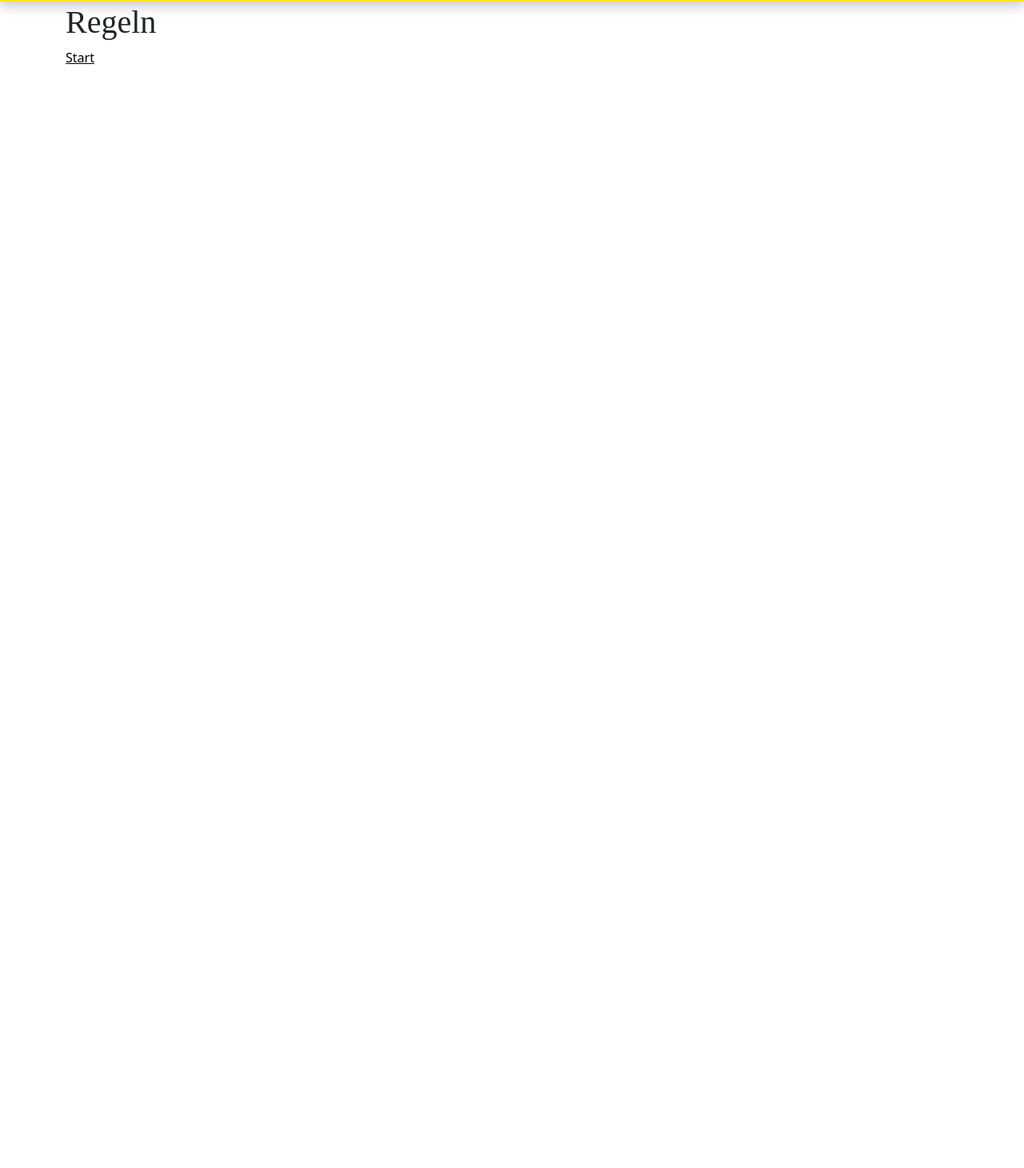
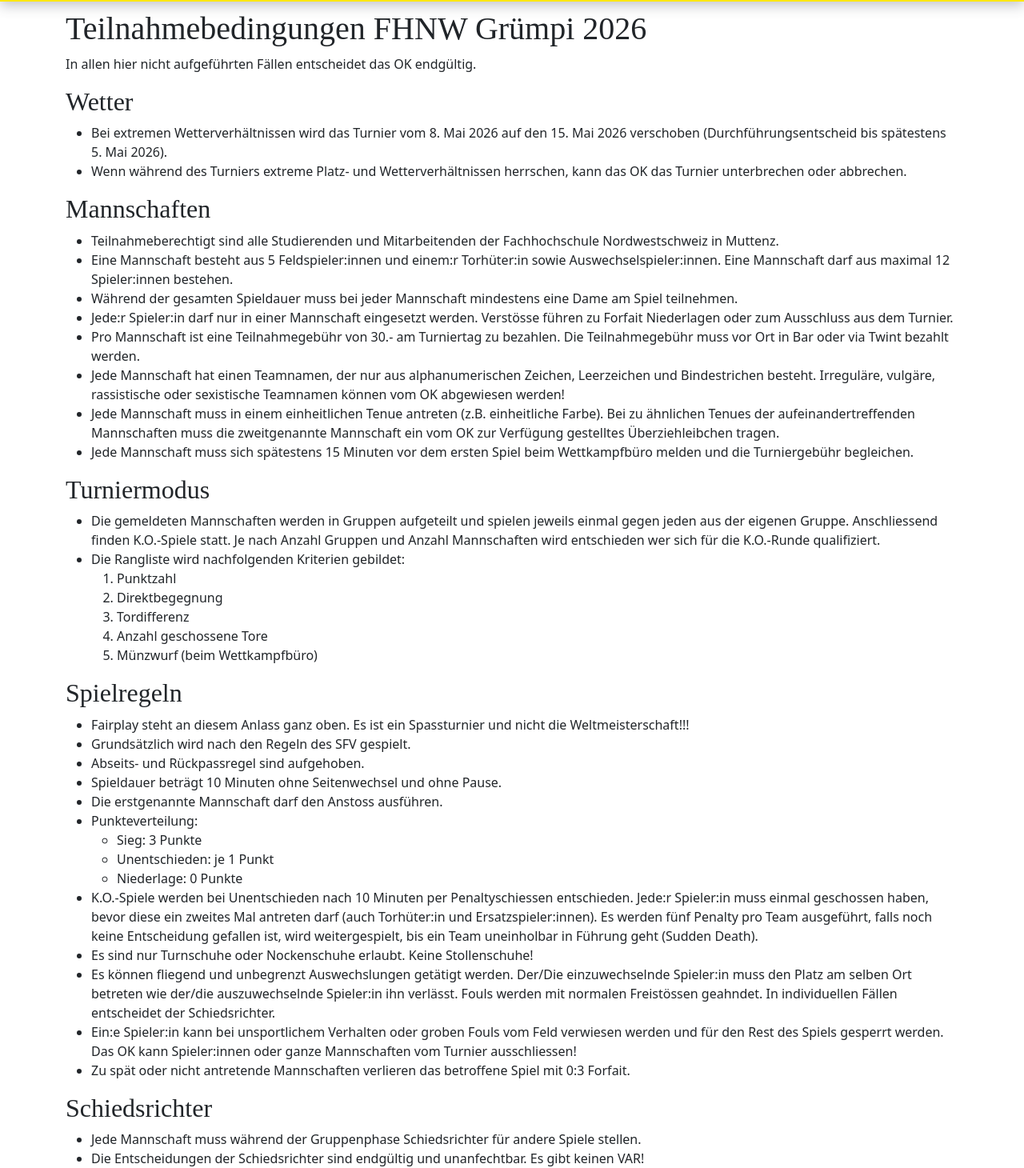
Before and after one commit to daka-fhnw/gruempi-2026, a React (Vite) app: page /regeln in a window 1280 px wide. Shown: the part 132-1592 px from the top of the page at 80% size. Before the commit the page ends 800 px from the top, so only its background shows below. Built offline with nearby package versions, Linux system fonts and the light colour scheme; a web font is replaced by a local one.

Commit message:
game rules added

```diff
--- a/src/App.scss
+++ b/src/App.scss
@@ -1,3 +1,4 @@
 main {
-  margin-top: 8.5rem;
+  margin-top: 9rem;
+  margin-bottom: 5rem;
 }
--- /dev/null
+++ b/src/hooks/useScrollToTop.tsx
@@ -0,0 +1,9 @@
+import { useEffect } from "react";
+
+const useScrollToTop = (): void => {
+  useEffect(() => {
+    window.scrollTo(0, 0);
+  }, []);
+};
+
+export default useScrollToTop;
--- a/src/pages/Regeln.tsx
+++ b/src/pages/Regeln.tsx
@@ -1,10 +1,161 @@
-import { Link } from "react-router-dom";
+import useScrollToTop from "../hooks/useScrollToTop";
 
 export default function Regeln() {
+  useScrollToTop();
   return (
     <div>
-      <h1>Regeln</h1>
-      <Link to="/">Start</Link>
+      <h1>Teilnahmebedingungen FHNW Grümpi 2026</h1>
+      <p>
+        In allen hier nicht aufgeführten Fällen entscheidet das OK endgültig.
+      </p>
+      <h2>Wetter</h2>
+      <ul>
+        <li>
+          Bei extremen Wetterverhältnissen wird das Turnier vom 8. Mai 2026 auf
+          den 15. Mai 2026 verschoben (Durchführungsentscheid bis spätestens 5.
+          Mai 2026).
+        </li>
+        <li>
+          Wenn während des Turniers extreme Platz- und Wetterverhältnissen
+          herrschen, kann das OK das Turnier unterbrechen oder abbrechen.
+        </li>
+      </ul>
+      <h2>Mannschaften</h2>
+      <ul>
+        <li>
+          Teilnahmeberechtigt sind alle Studierenden und Mitarbeitenden der
+          Fachhochschule Nordwestschweiz in Muttenz.
+        </li>
+        <li>
+          Eine Mannschaft besteht aus 5 Feldspieler:innen und einem:r
+          Torhüter:in sowie Auswechselspieler:innen. Eine Mannschaft darf aus
+          maximal 12 Spieler:innen bestehen.
+        </li>
+        <li>
+          Während der gesamten Spieldauer muss bei jeder Mannschaft mindestens
+          eine Dame am Spiel teilnehmen.
+        </li>
+        <li>
+          Jede:r Spieler:in darf nur in einer Mannschaft eingesetzt werden.
+          Verstösse führen zu Forfait Niederlagen oder zum Ausschluss aus dem
+          Turnier.
+        </li>
+        <li>
+          Pro Mannschaft ist eine Teilnahmegebühr von 30.- am Turniertag zu
+          bezahlen. Die Teilnahmegebühr muss vor Ort in Bar oder via Twint
+          bezahlt werden.
+        </li>
+        <li>
+          Jede Mannschaft hat einen Teamnamen, der nur aus alphanumerischen
+          Zeichen, Leerzeichen und Bindestrichen besteht. Irreguläre, vulgäre,
+          rassistische oder sexistische Teamnamen können vom OK abgewiesen
+          werden!
+        </li>
+        <li>
+          Jede Mannschaft muss in einem einheitlichen Tenue antreten (z.B.
+          einheitliche Farbe). Bei zu ähnlichen Tenues der aufeinandertreffenden
+          Mannschaften muss die zweitgenannte Mannschaft ein vom OK zur
+          Verfügung gestelltes Überziehleibchen tragen.
+        </li>
+        <li>
+          Jede Mannschaft muss sich spätestens 15 Minuten vor dem ersten Spiel
+          beim Wettkampfbüro melden und die Turniergebühr begleichen.
+        </li>
+      </ul>
+      <h2>Turniermodus</h2>
+      <ul>
+        <li>
+          Die gemeldeten Mannschaften werden in Gruppen aufgeteilt und spielen
+          jeweils einmal gegen jeden aus der eigenen Gruppe. Anschliessend
+          finden K.O.-Spiele statt. Je nach Anzahl Gruppen und Anzahl
+          Mannschaften wird entschieden wer sich für die K.O.-Runde
+          qualifiziert.
+        </li>
+        <li>
+          Die Rangliste wird nachfolgenden Kriterien gebildet:
+          <ol>
+            <li>Punktzahl</li>
+            <li>Direktbegegnung</li>
+            <li>Tordifferenz</li>
+            <li>Anzahl geschossene Tore</li>
+            <li>Münzwurf (beim Wettkampfbüro)</li>
+          </ol>
+        </li>
+      </ul>
+      <h2>Spielregeln</h2>
+      <ul>
+        <li>
+          Fairplay steht an diesem Anlass ganz oben. Es ist ein Spassturnier und
+          nicht die Weltmeisterschaft!!!
+        </li>
+        <li>Grundsätzlich wird nach den Regeln des SFV gespielt.</li>
+        <li>Abseits- und Rückpassregel sind aufgehoben.</li>
+        <li>
+          Spieldauer beträgt 10 Minuten ohne Seitenwechsel und ohne Pause.
+        </li>
+        <li>Die erstgenannte Mannschaft darf den Anstoss ausführen.</li>
+        <li>
+          Punkteverteilung:
+          <ul>
+            <li>Sieg: 3 Punkte</li>
+            <li>Unentschieden: je 1 Punkt</li>
+            <li>Niederlage: 0 Punkte</li>
+          </ul>
+        </li>
+        <li>
+          K.O.-Spiele werden bei Unentschieden nach 10 Minuten per
+          Penaltyschiessen entschieden. Jede:r Spieler:in muss einmal geschossen
+          haben, bevor diese ein zweites Mal antreten darf (auch Torhüter:in und
+          Ersatzspieler:innen). Es werden fünf Penalty pro Team ausgeführt,
+          falls noch keine Entscheidung gefallen ist, wird weitergespielt, bis
+          ein Team uneinholbar in Führung geht (Sudden Death).
+        </li>
+        <li>
+          Es sind nur Turnschuhe oder Nockenschuhe erlaubt. Keine Stollenschuhe!
+        </li>
+        <li>
+          Es können fliegend und unbegrenzt Auswechslungen getätigt werden.
+          Der/Die einzuwechselnde Spieler:in muss den Platz am selben Ort
+          betreten wie der/die auszuwechselnde Spieler:in ihn verlässt. Fouls
+          werden mit normalen Freistössen geahndet. In individuellen Fällen
+          entscheidet der Schiedsrichter.
+        </li>
+        <li>
+          Ein:e Spieler:in kann bei unsportlichem Verhalten oder groben Fouls
+          vom Feld verwiesen werden und für den Rest des Spiels gesperrt werden.
+          Das OK kann Spieler:innen oder ganze Mannschaften vom Turnier
+          ausschliessen!
+        </li>
+        <li>
+          Zu spät oder nicht antretende Mannschaften verlieren das betroffene
+          Spiel mit 0:3 Forfait.
+        </li>
+      </ul>
+      <h2>Schiedsrichter</h2>
+      <ul>
+        <li>
+          Jede Mannschaft muss während der Gruppenphase Schiedsrichter für
+          andere Spiele stellen.
+        </li>
+        <li>
+          Die Entscheidungen der Schiedsrichter sind endgültig und unanfechtbar.
+          Es gibt keinen VAR!
+        </li>
+      </ul>
+      <h2>Versicherung und Datenschutz</h2>
+      <ul>
+        <li>Versicherung ist Sache jedes einzelnen Teilnehmenden.</li>
+        <li>
+          Der Veranstalter lehnt für sich und seine Helfer:innen jegliche
+          Haftung gegenüber den Teilnehmenden ab!
+        </li>
+        <li>
+          Während dem gesamten Turnier werden Fotos gemacht. Mit der Anwesenheit
+          am Turnier akzeptierst du, dass Fotos von dir gemacht werden können
+          und auch auf unseren Sozialen Medien sowie der Website publiziert
+          werden dürfen.
+        </li>
+      </ul>
     </div>
   );
 }
--- a/src/pages/Start.tsx
+++ b/src/pages/Start.tsx
@@ -1,185 +1,15 @@
-import { Link } from "react-router-dom";
+import useScrollToTop from "../hooks/useScrollToTop";
 
 export default function Start() {
+  useScrollToTop();
   return (
     <div>
-      <h1>Start</h1>
-      <Link to="/regeln">Regeln</Link>
-      <br />
-      test
-      <br />
-      test
-      <br />
-      test
-      <br />
-      test
-      <br />
-      test
-      <br />
-      test
-      <br />
-      test
-      <br />
-      test
-      <br />
-      test
-      <br />
-      test
-      <br />
-      test
-      <br />
-      test
-      <br />
-      test
-      <br />
-      test
-      <br />
-      test
-      <br />
-      test
-      <br />
-      test
-      <br />
-      test
-      <br />
-      test
-      <br />
-      test
-      <br />
-      test
-      <br />
-      test
-      <br />
-      test
-      <br />
-      test
-      <br />
-      test
-      <br />
-      test
-      <br />
-      test
-      <br />
-      test
-      <br />
-      test
-      <br />
-      test
-      <br />
-      test
-      <br />
-      test
-      <br />
-      test
-      <br />
-      test
-      <br />
-      test
-      <br />
-      test
-      <br />
-      test
-      <br />
-      test
-      <br />
-      test
-      <br />
-      test
-      <br />
-      test
-      <br />
-      test
-      <br />
-      test
-      <br />
-      test
-      <br />
-      test
-      <br />
-      test
-      <br />
-      test
-      <br />
-      test
-      <br />
-      test
-      <br />
-      test
-      <br />
-      test
-      <br />
-      test
-      <br />
-      test
-      <br />
-      test
-      <br />
-      test
-      <br />
-      test
-      <br />
-      test
-      <br />
-      test
-      <br />
-      test
-      <br />
-      test
-      <br />
-      test
-      <br />
-      test
-      <br />
-      test
-      <br />
-      test
-      <br />
-      test
-      <br />
-      test
-      <br />
-      test
-      <br />
-      test
-      <br />
-      test
-      <br />
-      test
-      <br />
-      test
-      <br />
-      test
-      <br />
-      test
-      <br />
-      test
-      <br />
-      test
-      <br />
-      test
-      <br />
-      test
-      <br />
-      test
-      <br />
-      test
-      <br />
-      test
-      <br />
-      test
-      <br />
-      test
-      <br />
-      test
-      <br />
-      test
-      <br />
-      test
-      <br />
-      test
-      <br />
-      test
-      <br />
+      <h1>FHNW Grümpi</h1>
+      <h2>
+        Donnerstag 30.&nbsp;April&nbsp;2026 ab&nbsp;17:00, Fussballplatz
+        Kriegacker Muttenz
+      </h2>
+      <h3>Mit Festwirtschaft zu fairen Preisen.</h3>
     </div>
   );
 }
```
